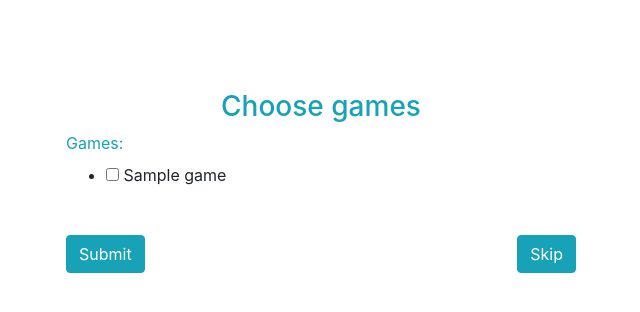
After one commit to Szybki94/Game-Pals, a Django app: page /update-user-1/ in a window 1280 px wide. The commit adds this page. Shown: the top 312 px of the page, without its empty margins (319-959 px from the left). Run offline with Django 3.2, Linux system fonts and the light colour scheme; tables that the repository leaves empty hold one stand-in row (values such as "Sample post"); some libraries are stand-ins or nearby versions.

Commit message:
Added register phase 2 of 3

```diff
--- a/Game_Pals/Game_Pals/urls.py
+++ b/Game_Pals/Game_Pals/urls.py
@@ -16,7 +16,8 @@ Including another URLconf
 from django.contrib import admin
 from django.urls import path
 from django.contrib.auth.decorators import login_required
-from main_app.views import TEST, MainView, HomeView, LoginView, RegisterView
+from main_app.views import TEST, MainView, HomeView, LoginView, RegisterView, UserUpdateView1, \
+    UserUpdateView2
 
 urlpatterns = [
     path('admin/', admin.site.urls),
@@ -25,4 +26,6 @@ urlpatterns = [
     path('home/', login_required(HomeView.as_view()), name="home"),
     path('login/', LoginView.as_view(), name="login"),
     path('register/', RegisterView.as_view(), name="register"),
+    path('update-user-1/', UserUpdateView1.as_view(), name="user-update-1"),
+    path('update-user-2/', UserUpdateView2.as_view(), name="user-update-2"),
 ]
--- a/Game_Pals/main_app/forms.py
+++ b/Game_Pals/main_app/forms.py
@@ -1,4 +1,5 @@
 from django import forms
+from .models import Game
 from django.core.exceptions import ValidationError
 from django.contrib.auth.models import User
 from django.contrib.auth.forms import AuthenticationForm, UserCreationForm, SetPasswordForm
@@ -19,11 +20,8 @@ class RegisterForm(UserCreationForm):
         model = User
         fields = ["first_name", "username", "email", "password1", "password2"]
         widgets = {
-            "first_name": forms.TextInput(attrs={"class": "form-control"}),
-            "username": forms.TextInput(attrs={"class": "form-control"}),
-            "email": forms.TextInput(attrs={"class": "form-control"}),
-            "password1": forms.PasswordInput(render_value=True, attrs={"class": "form-control"}),
-            "password2": forms.PasswordInput(render_value=True, attrs={"class": "form-control"})
+            "password1": forms.PasswordInput(render_value=True),
+            "password2": forms.PasswordInput(render_value=True)
         }
 
     def __init__(self, *args, **kwargs):
@@ -50,3 +48,27 @@ class RegisterForm(UserCreationForm):
             self.add_error("password2", "Passwords do not match.")
 
         return cleaned_data
+
+
+class UserUpdateForm1(forms.Form):
+    games = forms.MultipleChoiceField(label="Games", widget=forms.CheckboxSelectMultiple)
+
+    def __init__(self, *args, **kwargs):
+        super().__init__(*args, **kwargs)
+        choices = tuple([
+            (game.id, f'{game.name}')
+            for game in Game.objects.all().order_by('name')
+        ])
+
+        self.fields['games'].choices = choices
+
+# class Pizza2Form(forms.Form):
+#     size = forms.ChoiceField(label="Wielkość", choices=PIZZA_SIZES, widget=forms.Select)
+#     toppings = forms.MultipleChoiceField(label="Dodatki", widget=forms.CheckboxSelectMultiple)
+#     def __init__(self, *args, **kwargs):
+#         super().__init__(*args, **kwargs)
+#         choices = tuple( [ # Lista składana
+#             (topping.id, f'{topping.name} ({topping.price})') # Element to krotka z id i opisem
+#             for topping in Toppings.objects.all()
+#         ] )
+#         self.fields['toppings'].choices = choices
--- a/Game_Pals/main_app/models.py
+++ b/Game_Pals/main_app/models.py
@@ -12,6 +12,9 @@ class Profile(models.Model):
 
 class Game(models.Model):
     name = models.CharField(max_length=128)
-    description = models.TextField()
-    image = models.ImageField(blank=True)
+    description = models.TextField(null=True)
+    image = models.ImageField(blank=True, null=True)
     users = models.ManyToManyField(User, related_name='games')
+
+    def __str__(self):
+        return self.name
--- a/Game_Pals/main_app/templates/register_page.html
+++ b/Game_Pals/main_app/templates/register_page.html
@@ -21,13 +21,13 @@
             {{ form.password1 }}
         </div>
         <div class="form-group">
-            <label for="password2" class="text-info">Password:</label><br>
+            <label for="password2" class="text-info">Repeat password:</label><br>
             {{ form.password2 }}
         </div>
         <div class="form-group">
             <br>
 {# <label for="remember-me" class="text-info"><span>Remember me</span> <span><input id="remember-me" name="remember-me" type="checkbox"></span></label><br>#}
-            <input type="submit" name="submit" class="btn btn-info btn-md" value="submit">
+            <input type="submit" name="submit" class="btn btn-info btn-md" value="Submit">
         </div>
     </form>
 {% endblock %}
--- /dev/null
+++ b/Game_Pals/main_app/templates/register_page_2.html
@@ -0,0 +1,20 @@
+{% extends "login_template.html" %}
+{% block title %}Game Pals - choose games{% endblock %}
+{% block login_form %}
+{% for checkbox in form.Context %}
+{% endfor %}
+<form class="form" action="" method="post">
+        {% csrf_token %}
+        <h3 class="text-center text-info">Choose games</h3>
+        <div class="form-group">
+            <label for="games" class="text-info">Games:</label><br>
+            {{ form.games}}
+        </div>
+        <div class="form-group">
+            <br>
+{# <label for="remember-me" class="text-info"><span>Remember me</span> <span><input id="remember-me" name="remember-me" type="checkbox"></span></label><br>#}
+            <input type="submit" name="submit" class="btn btn-info btn-md" value="Submit">
+            <a href="{% url 'user-update-2' %}" class="btn btn-info btn-md" style="float: right">Skip</a>
+        </div>
+    </form>
+{% endblock %}
--- a/Game_Pals/main_app/views.py
+++ b/Game_Pals/main_app/views.py
@@ -1,10 +1,13 @@
 from django.shortcuts import render, redirect
 from django.views import View
+from .models import Game
+from django.views.generic.edit import CreateView, UpdateView, DeleteView
 from django.contrib import messages
+from django.contrib.auth.models import User
 from django.contrib.auth.decorators import (
     login_required,
 )
-from .forms import LoginForm, RegisterForm
+from .forms import LoginForm, RegisterForm, UserUpdateForm1
 from django.http import HttpResponse
 from django.contrib.auth import authenticate, login
 
@@ -58,9 +61,42 @@ class RegisterView(View):
     def post(self, request):
         form = RegisterForm(request.POST)
         if form.is_valid():
-            # form.save()
+            form.save()
             messages.success(request, "Registration completed")
-            return redirect("home")
+            new_user = authenticate(username=form.cleaned_data['username'],
+                                    password=form.cleaned_data['password1'],
+                                    )
+            login(request, new_user)  # Odrazu loguje użytkownika
+            return redirect("/update-user-1/")
         else:
             messages.success(request, "Something went wrong, please try again")
             return render(request, "register_page.html", {"form": form})
+
+
+class UserUpdateView1(View):
+    ctx = {"form": UserUpdateForm1}
+
+    def get(self, request):
+        return render(request, "register_page_2.html", self.ctx)
+
+    def post(self, request):
+        form = UserUpdateForm1(request.POST)
+        ctx = {'form': form}
+        if form.is_valid():
+            ctx['cleaned_data'] = form.cleaned_data
+            games_id = [int(game) for game in ctx['cleaned_data']['games']]
+            user = request.user
+            for game_id in games_id:
+                game = Game.objects.get(id=game_id)
+                user.games.add(game)
+            user_games = user.games.all()
+            return HttpResponse(f"{user_games}")
+
+
+
+class UserUpdateView2(View):
+    ctx = {"form": ""}
+
+    def get(self, request):
+        user = request.user
+        return HttpResponse(f"Witaj użytkowniku {user.username}")
```
Also changed, not shown: Game_Pals/main_app/migrations/0002_auto_20220402_1222.py (added).
